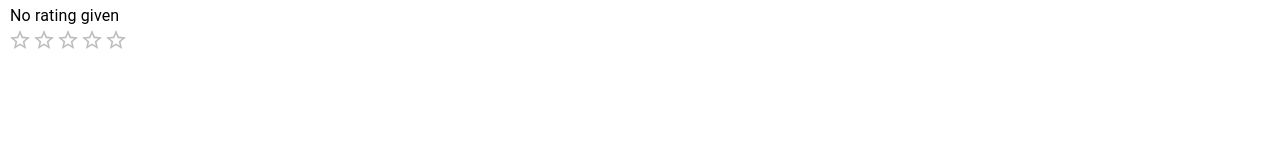
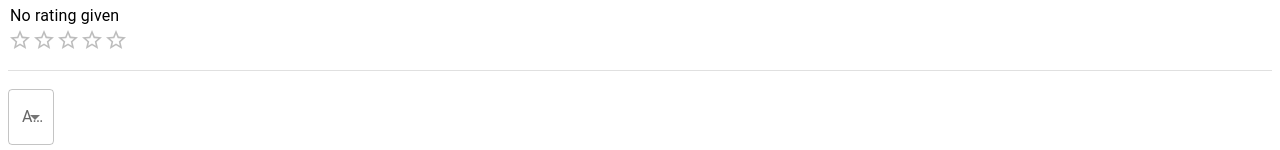
Before and after one commit to Zeetahub/My-first-react, a React (Create React App) app: page / in a window 1280 px wide. Shown: the part 857-1007 px from the top of the page. Before the commit the page ends 917 px from the top, so only its background shows below. Built offline with nearby package versions, Linux system fonts and the light colour scheme.

Commit message:
Add select component

```diff
--- a/src/App.js
+++ b/src/App.js
@@ -6,6 +6,7 @@ import {Checkboxes} from './Ui_components/checkbox';
 import {FloatingActionButton} from './Ui_components/floatingactionbutton'
 import {RowRadioButtongroup} from './Ui_components/radiobutton'
 import { BasicRating } from './Ui_components/rating'
+import { BasicSelect } from './Ui_components/select'
 export default function App() {
   return (
     <div>
@@ -33,6 +34,10 @@ export default function App() {
       <Divider />
       <br />
       <BasicRating  />
+      <br />
+      <Divider />
+      <br />
+      <BasicSelect />
 
 
     </div>
--- a/src/Ui_components/select.js
+++ b/src/Ui_components/select.js
@@ -1,33 +1,33 @@
 import * as React from 'react';
-import Box from 'mui/material/Box';
-import Inputlabel from 'mui/material/Inputlabel';
-import MenuItem from 'mui/material/MenuItem';
-import FromControl from 'mui/material/FromControl';
-import Select from 'mui/material/Select';
+import Box from '@mui/material/Box';
+import InputLabel from '@mui/material/InputLabel';
+import MenuItem from '@mui/material/MenuItem';
+import FormControl from '@mui/material/FormControl';
+import Select from '@mui/material/Select';
 
 export function BasicSelect() {
-    const [age, setage] = React.useState('');
+    const [age, setAge] = React.useState('');
 
-    const handleChange = (event) => {
-        setage(event.target.value);
+    const HandleChange = (event) => {
+        setAge(event.target.value);
     };
 
     return (
         <Box sx={{ minWidth: 120 }}>
-            <FromControl fullwidth>
-                <Inputlabel  id="demo-simple-select-label">Age</Inputlabel>
+            <FormControl fullwidth>
+                <InputLabel  id="demo-simple-select-label">Age</InputLabel>
                 <Select
                  labelId="demo-simple-select-label"
                  id="demo-simple-select"
                  value={age}
                  label="age"
-                 onchange={handlechange}
+                 onchange={HandleChange}
                 >
                     <MenuItem value={10}>Ten</MenuItem>
                     <MenuItem value={20}>Twenty</MenuItem>
                     <MenuItem value={30}>Thirty</MenuItem>
                 </Select>
-            </FromControl>
+            </FormControl>
         </Box>
     );
 }
```
